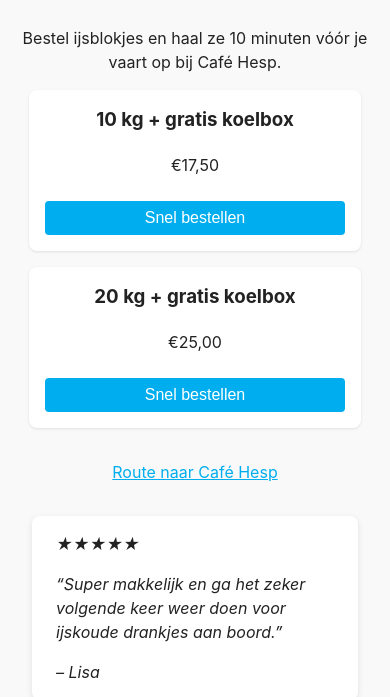
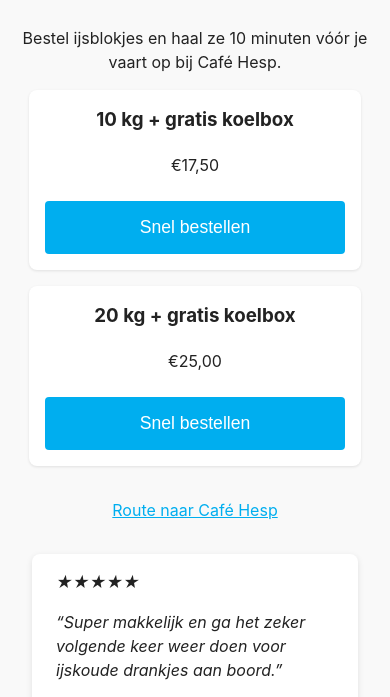
Before and after one commit to matthijshart/BOOTIJS, a website: page index.html in a window 390 px wide. Shown: the part 134-831 px from the top of the page. Drawn offline with Linux system fonts and the light colour scheme.

Commit message:
Improve button styles for mobile

```diff
--- a/index.html
+++ b/index.html
@@ -29,7 +29,7 @@
   .form-card{background:#fff;padding:1rem;border-radius:8px;box-shadow:0 1px 3px rgba(0,0,0,.1);max-width:400px;margin:0 auto}
   label{display:block;margin-top:.5rem}
   input,select,textarea,button{width:100%;padding:.5rem;margin-top:.25rem;border:1px solid #ccc;border-radius:4px;font-size:1rem}
-  button{background:var(--color-primary);color:#fff;border:none;cursor:pointer}
+  button,#whatsapp,#pay{background:var(--color-primary);color:#fff;border:none;cursor:pointer;width:100%;font-size:1.1rem;padding:1rem}
   button:hover{background:var(--color-primary-hover)}
   .total-info{margin-top:1rem}
     .error{color:#c00;font-size:.9rem;min-height:1.2em;display:block}
```
